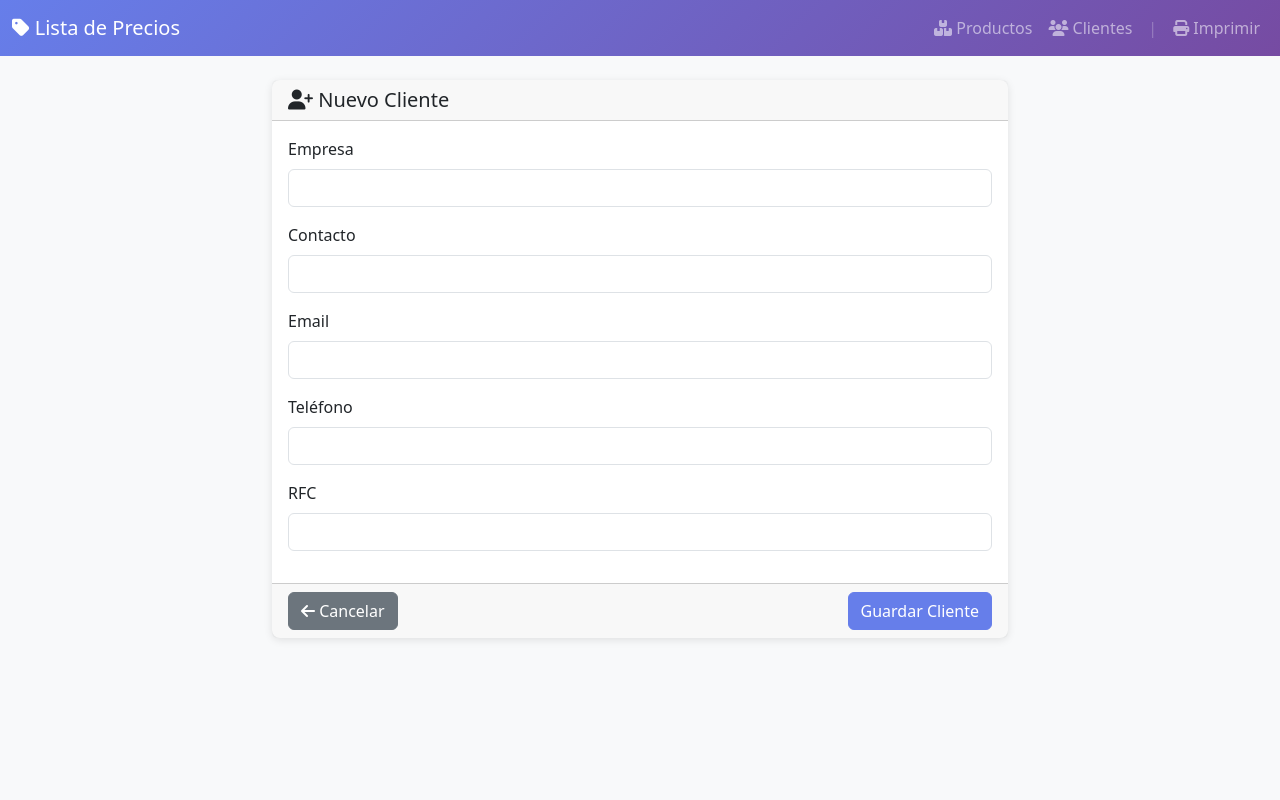
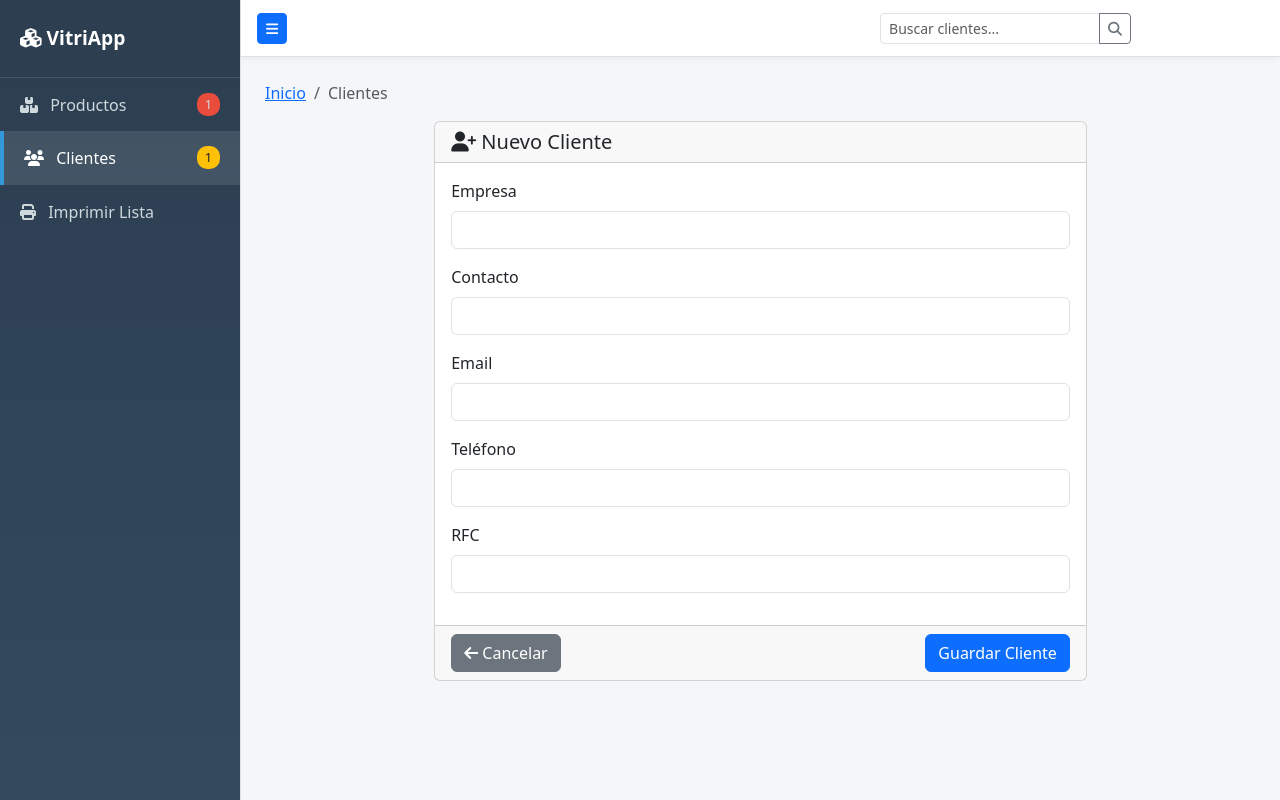
Before and after one commit to hyperhorus/price_list_app, a Flask app: page /customer/create in a window 1280 px wide. Run offline with Flask 3, Linux system fonts and the light colour scheme; tables that the repository leaves empty hold one stand-in row (values such as "Sample post").

Commit message:
Tercer commit de la lista de precios generada antes de ser actualizada

```diff
--- a/app.py
+++ b/app.py
@@ -27,6 +27,13 @@
 
 # ... rest of your app.py code remains the same ...
 
+@app.context_processor
+def inject_counts():
+    """Available in ALL templates"""
+    return dict(
+        product_count=Product.query.count(),
+        customer_count=Customer.query.count()
+    )
 
 # ==================== ROUTES ====================
 
@@ -311,10 +318,30 @@
         download_name=f'ListaPrecios_{datetime.now().strftime("%Y%m%d")}.pdf'
     )
 
+from sqlalchemy import or_  # Make sure to import or_
 @app.route('/customers')
 def customers():
-    customers = Customer.query.order_by(Customer.nombre_empresa).all()
-    return render_template('customers/index.html', customers=customers)
+    # 1. Get the search term from the URL
+    search = request.args.get('search', '', type=str)
+
+    query = Customer.query
+
+    # 2. If a search term exists, filter the query
+    if search:
+        query = query.filter(
+            or_(
+                Customer.nombre_empresa.ilike(f'%{search}%'),
+                Customer.contacto_nombre.ilike(f'%{search}%'),
+                Customer.email.ilike(f'%{search}%'),
+                Customer.rfc.ilike(f'%{search}%')
+            )
+        )
+
+    # 3. Order results
+    customers = query.order_by(Customer.nombre_empresa).all()
+
+    # 4. Pass 'customers' AND 'search' back to the template
+    return render_template('customers/index.html', customers=customers, search=search)
 
 @app.route('/customer/create', methods=['GET', 'POST'])
 def create_customer():
--- a/templates/base.html
+++ b/templates/base.html
@@ -3,65 +3,133 @@
 <head>
     <meta charset="UTF-8">
     <meta name="viewport" content="width=device-width, initial-scale=1.0">
-    <title>{% block title %}Lista de Precios{% endblock %}</title>
+    <title>{% block title %}Dashboard{% endblock %} - Lista de Precios</title>
+
+    <!-- Bootstrap 5 & FontAwesome -->
     <link href="https://cdn.jsdelivr.net/npm/bootstrap@5.3.0/dist/css/bootstrap.min.css" rel="stylesheet">
     <link rel="stylesheet" href="https://cdnjs.cloudflare.com/ajax/libs/font-awesome/6.4.0/css/all.min.css">
+
     <style>
-        body { background-color: #f8f9fa; }
-        .navbar { background: linear-gradient(135deg, #667eea 0%, #764ba2 100%); }
-        .card { box-shadow: 0 2px 8px rgba(0,0,0,0.1); border: none; border-radius: 8px; }
-        .btn-primary { background-color: #667eea; border-color: #667eea; }
-        .btn-primary:hover { background-color: #764ba2; border-color: #764ba2; }
+        body { overflow-x: hidden; background-color: #f4f6f9; }
+
+        /* Sidebar Styling */
+        #sidebar-wrapper {
+            min-height: 100vh;
+            margin-left: -15rem;
+            transition: margin .25s ease-out;
+            background: linear-gradient(180deg, #2c3e50 0%, #34495e 100%);
+            color: white;
+        }
+        #sidebar-wrapper .sidebar-heading { padding: 1.5rem 1.25rem; font-size: 1.2rem; font-weight: bold; border-bottom: 1px solid rgba(255,255,255,0.1); }
+        #sidebar-wrapper .list-group { width: 15rem; }
+        #page-content-wrapper { min-width: 100vw; }
+
+        /* Sidebar Toggled State */
+        body.sb-sidenav-toggled #sidebar-wrapper { margin-left: 0; }
+        @media (min-width: 768px) {
+            #sidebar-wrapper { margin-left: 0; }
+            #page-content-wrapper { min-width: 0; width: 100%; }
+            body.sb-sidenav-toggled #sidebar-wrapper { margin-left: -15rem; }
+        }
+
+        /* Links */
+        .list-group-item-action { background-color: transparent; color: #cfd8dc; border: none; padding: 15px 20px; }
+        .list-group-item-action:hover, .list-group-item-action.active { background-color: rgba(255,255,255,0.1); color: #fff; border-left: 4px solid #3498db; }
+
+        /* Badges */
+        .sidebar-badge { float: right; background-color: #e74c3c; font-size: 0.8em; padding: 2px 8px; border-radius: 10px; }
+
+        /* Top Navbar */
+        .top-navbar { box-shadow: 0 2px 5px rgba(0,0,0,0.05); background: white; }
     </style>
 </head>
 <body>
-<nav class="navbar navbar-expand-lg navbar-dark">
-    <div class="container-fluid">
-        <a class="navbar-brand" href="{{ url_for('index') }}">
-            <i class="fas fa-tag"></i> Lista de Precios
+
+<div class="d-flex" id="wrapper">
+    <!-- 1. SIDEBAR -->
+    <div class="border-end" id="sidebar-wrapper">
+        <div class="sidebar-heading">
+            <i class="fas fa-cubes"></i> VitriApp
+        </div>
+        <div class="list-group list-group-flush">
+            <!-- Products Link with Badge -->
+            <a href="{{ url_for('index') }}" class="list-group-item list-group-item-action {% if request.endpoint in ['index', 'products'] %}active{% endif %}">
+                <i class="fas fa-boxes me-2"></i> Productos
+                <span class="sidebar-badge">{{ product_count }}</span>
             </a>
-        <button class="navbar-toggler" type="button" data-bs-toggle="collapse" data-bs-target="#navbarNav">
-            <span class="navbar-toggler-icon"></span>
+
+            <!-- Customers Link with Badge -->
+            <a href="{{ url_for('customers') }}" class="list-group-item list-group-item-action {% if request.endpoint in ['customers', 'create_customer'] %}active{% endif %}">
+                <i class="fas fa-users me-2"></i> Clientes
+                <span class="sidebar-badge bg-warning text-dark">{{ customer_count }}</span>
+            </a>
+
+            <!-- Print Link -->
+            <a href="{{ url_for('print_all_products') }}" target="_blank" class="list-group-item list-group-item-action">
+                <i class="fas fa-print me-2"></i> Imprimir Lista
+            </a>
+        </div>
+    </div>
+
+    <!-- 2. MAIN CONTENT -->
+    <div id="page-content-wrapper">
+
+        <!-- 3. TOP NAVIGATION (Search & Quick Actions) -->
+        <nav class="navbar navbar-expand-lg navbar-light top-navbar border-bottom px-3">
+            <button class="btn btn-primary btn-sm" id="sidebarToggle"><i class="fas fa-bars"></i></button>
+
+            <div class="collapse navbar-collapse" id="navbarSupportedContent">
+
+                <!-- Global Search Box -->
+                <!-- GLOBAL SEARCH BAR -->
+<form class="d-flex ms-auto mt-2 mt-lg-0 me-3"
+      action="{% if 'customer' in request.endpoint %}{{ url_for('customers') }}{% else %}{{ url_for('index') }}{% endif %}"
+      method="GET">
+
+    <div class="input-group">
+        <input class="form-control form-control-sm"
+               type="search"
+               name="search"
+               value="{{ search if search else '' }}"
+               placeholder="{% if 'customer' in request.endpoint %}Buscar clientes...{% else %}Buscar productos...{% endif %}"
+               aria-label="Search">
+        <button class="btn btn-outline-secondary btn-sm" type="submit">
+            <i class="fas fa-search"></i>
         </button>
-        <div class="collapse navbar-collapse" id="navbarNav">
-            <ul class="navbar-nav ms-auto">
+    </div>
+</form>
 
-                <!-- Products -->
-                <li class="nav-item">
-                    <a class="nav-link" href="{{ url_for('index') }}">
-                        <i class="fas fa-boxes"></i> Productos
+                <!-- Quick Actions Dropdown -->
+                <ul class="navbar-nav mt-2 mt-lg-0">
+                    <li class="nav-item dropdown">
+                        <a class="nav-link dropdown-toggle btn btn-primary text-white btn-sm px-3" href="#" id="navbarDropdown" role="button" data-bs-toggle="dropdown">
+                            <i class="fas fa-plus-circle"></i> Nuevo
                         </a>
-                </li>
-
-                <!-- Customers -->
-                <li class="nav-item">
-                    <a class="nav-link" href="{{ url_for('customers') }}">
-                        <i class="fas fa-users"></i> Clientes
-                    </a>
-                </li>
-
-                <!-- Divider -->
-                <li class="nav-item">
-                    <span class="nav-link disabled">|</span>
-                </li>
-
-                <!-- Print -->
-                <li class="nav-item">
-                    <a class="nav-link" href="{{ url_for('print_all_products') }}" target="_blank">
-                        <i class="fas fa-print"></i> Imprimir
-                    </a>
+                        <ul class="dropdown-menu dropdown-menu-end" aria-labelledby="navbarDropdown">
+                            <li><a class="dropdown-item" href="{{ url_for('create_product') }}">Producto</a></li>
+                            <li><a class="dropdown-item" href="{{ url_for('create_customer') }}">Cliente</a></li>
+                        </ul>
                     </li>
                 </ul>
             </div>
-    </div>
         </nav>
 
-<div class="container mt-4">
+        <!-- 4. PAGE CONTENT -->
+        <div class="container-fluid py-4 px-4">
+
+            <!-- Breadcrumb Navigation -->
+            <nav aria-label="breadcrumb">
+                <ol class="breadcrumb">
+                    <li class="breadcrumb-item"><a href="{{ url_for('index') }}">Inicio</a></li>
+                    {% block breadcrumb %}{% endblock %}
+                </ol>
+            </nav>
+
+            <!-- Flash Messages -->
             {% with messages = get_flashed_messages(with_categories=true) %}
                 {% if messages %}
                     {% for category, message in messages %}
-    <div class="alert alert-{{ 'danger' if category == 'error' else category }} alert-dismissible fade show"
-         role="alert">
+                        <div class="alert alert-{{ 'danger' if category == 'error' else category }} alert-dismissible fade show">
                             {{ message }}
                             <button type="button" class="btn-close" data-bs-dismiss="alert"></button>
                         </div>
@@ -69,9 +137,24 @@
                 {% endif %}
             {% endwith %}
 
+            <!-- Main Content Injection -->
             {% block content %}{% endblock %}
+        </div>
+    </div>
 </div>
 
 <script src="https://cdn.jsdelivr.net/npm/bootstrap@5.3.0/dist/js/bootstrap.bundle.min.js"></script>
+<script>
+    // Toggle Sidebar Logic
+    window.addEventListener('DOMContentLoaded', event => {
+        const sidebarToggle = document.body.querySelector('#sidebarToggle');
+        if (sidebarToggle) {
+            sidebarToggle.addEventListener('click', event => {
+                event.preventDefault();
+                document.body.classList.toggle('sb-sidenav-toggled');
+            });
+        }
+    });
+</script>
 </body>
 </html>
--- a/templates/customers/create.html
+++ b/templates/customers/create.html
@@ -1,5 +1,10 @@
 {% extends "base.html" %}
 {% block title %}Nuevo Cliente{% endblock %}
+
+<!-- BREADCRUMB -->
+{% block breadcrumb %}
+<li class="breadcrumb-item active" aria-current="page">Clientes</li>
+{% endblock %}
 
 {% block content %}
 <div class="row justify-content-center">
--- a/templates/customers/edit.html
+++ b/templates/customers/edit.html
@@ -1,5 +1,9 @@
 {% extends "base.html" %}
 {% block title %}Editar Cliente{% endblock %}
+<!-- BREADCRUMB -->
+{% block breadcrumb %}
+<li class="breadcrumb-item active" aria-current="page">Clientes</li>
+{% endblock %}
 
 {% block content %}
 <div class="row justify-content-center">
--- a/templates/customers/index.html
+++ b/templates/customers/index.html
@@ -1,4 +1,10 @@
 {% extends "base.html" %}
+
+<!-- BREADCRUMB -->
+{% block breadcrumb %}
+<li class="breadcrumb-item active" aria-current="page">Clientes</li>
+{% endblock %}
+
 {% block content %}
 <h3>Clientes</h3>
 
--- a/templates/customers/view.html
+++ b/templates/customers/view.html
@@ -1,5 +1,10 @@
 {% extends "base.html" %}
 {% block title %}Cliente{% endblock %}
+
+<!-- BREADCRUMB -->
+{% block breadcrumb %}
+<li class="breadcrumb-item active" aria-current="page">Clientes</li>
+{% endblock %}
 
 {% block content %}
 <div class="row justify-content-center">
--- a/templates/index.html
+++ b/templates/index.html
@@ -1,4 +1,9 @@
 {% extends "base.html" %}
+
+<!-- BREADCRUMB -->
+{% block breadcrumb %}
+<li class="breadcrumb-item active" aria-current="page">Clientes</li>
+{% endblock %}
 
 {% block content %}
 <div class="card mb-4">
```
Lines whose indentation alone changed are shown as unchanged.
